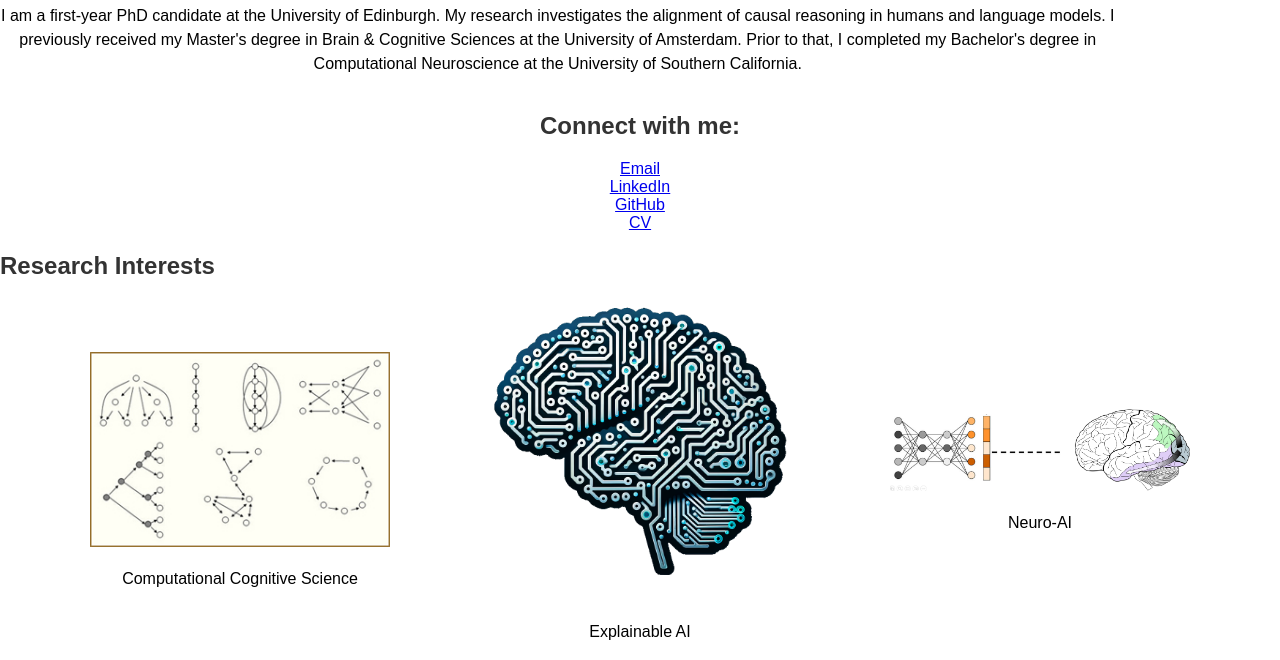
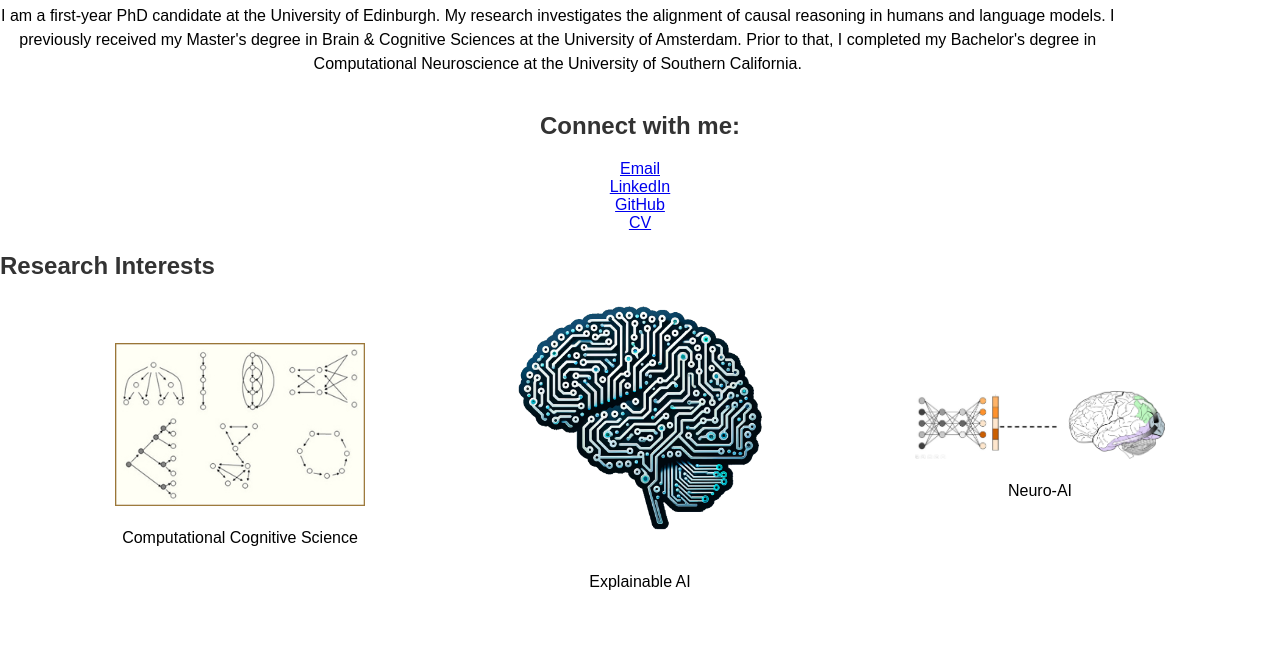
Before and after one commit to torreysnyder/torreysnyder.github.io, a plain HTML site: page index.html in a window 1280 px wide. Shown: the part 202-862 px from the top of the page. After the commit the page ends 812 px from the top, so only its background shows below. Drawn offline with Linux system fonts and the light colour scheme.

Commit message:
Update index.html

```diff
--- a/index.html
+++ b/index.html
@@ -38,15 +38,15 @@
       <h2>Research Interests</h2>
       <div class="research-images" style="display: flex; justify-content: space-around; align-items: center; gap: 20px; padding: 0 50px;">
         <div class="research-item" style="text-align: center;">
-          <img src="images/cocosci.jpg" alt="Computational Cognitive Science" class="research-image" style="wideth: 250px; height: auto;">
+          <img src="images/cocosci.jpg" alt="Computational Cognitive Science" class="research-image" style="width: 250px; height: auto;">
           <p>Computational Cognitive Science</p>
         </div>
         <div class="research-item" style="text-align: center;">
-          <img src="images/ai.png" alt="Explainable AI" class="research-image">
+          <img src="images/ai.png" alt="Explainable AI" class="research-image" class="research-image" style="width: 250px; height: auto;">
           <p>Explainable AI</p>
         </div>
         <div class="research-item" style="text-align: center;">
-          <img src="images/neuroai.png" alt="Neuro-AI" class="research-image">
+          <img src="images/neuroai.png" alt="Neuro-AI" class="research-image" class="research-image" style="width: 250px; height: auto;">
           <p>Neuro-AI</p>
         </div>
     </div>
```
